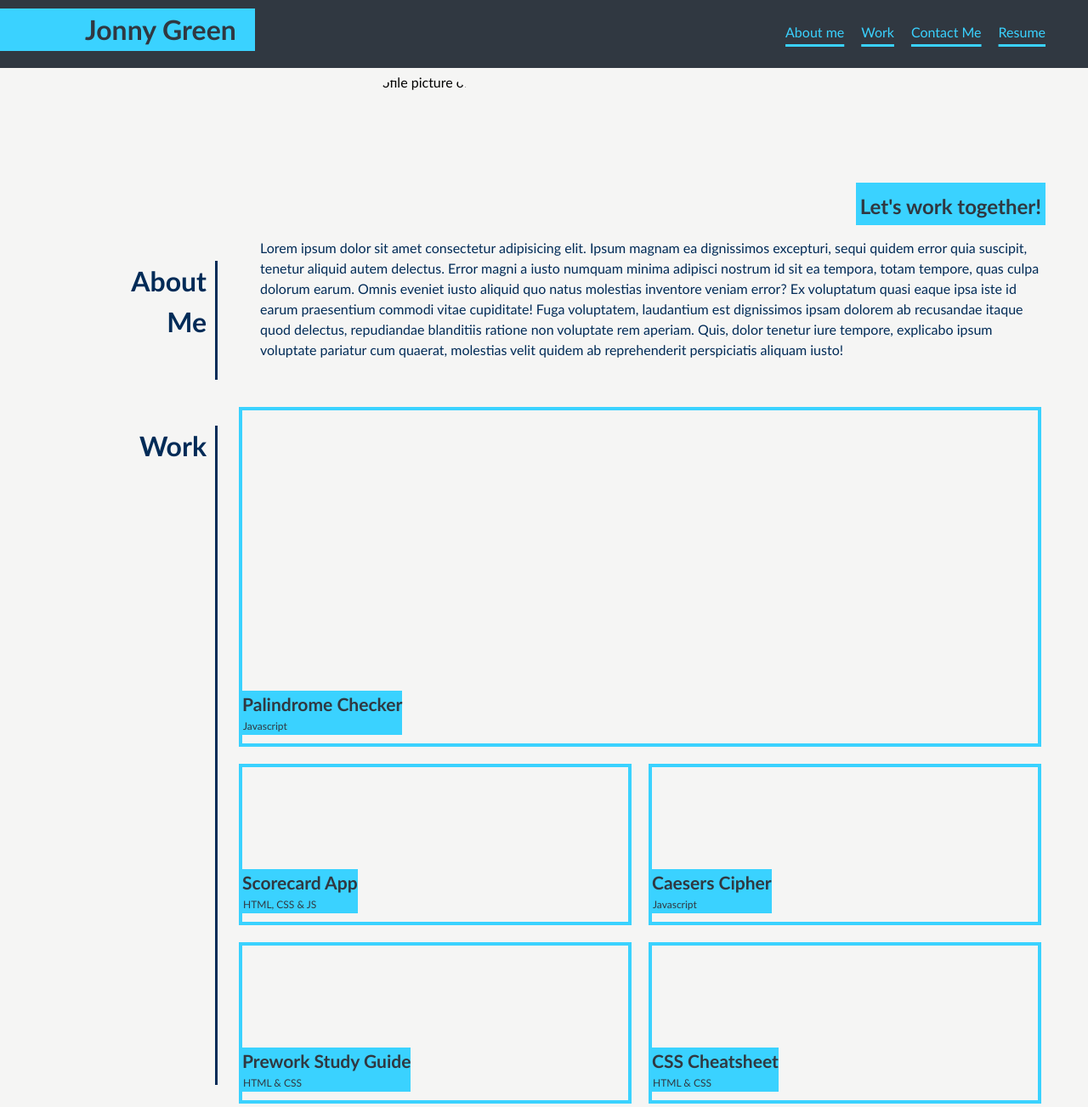
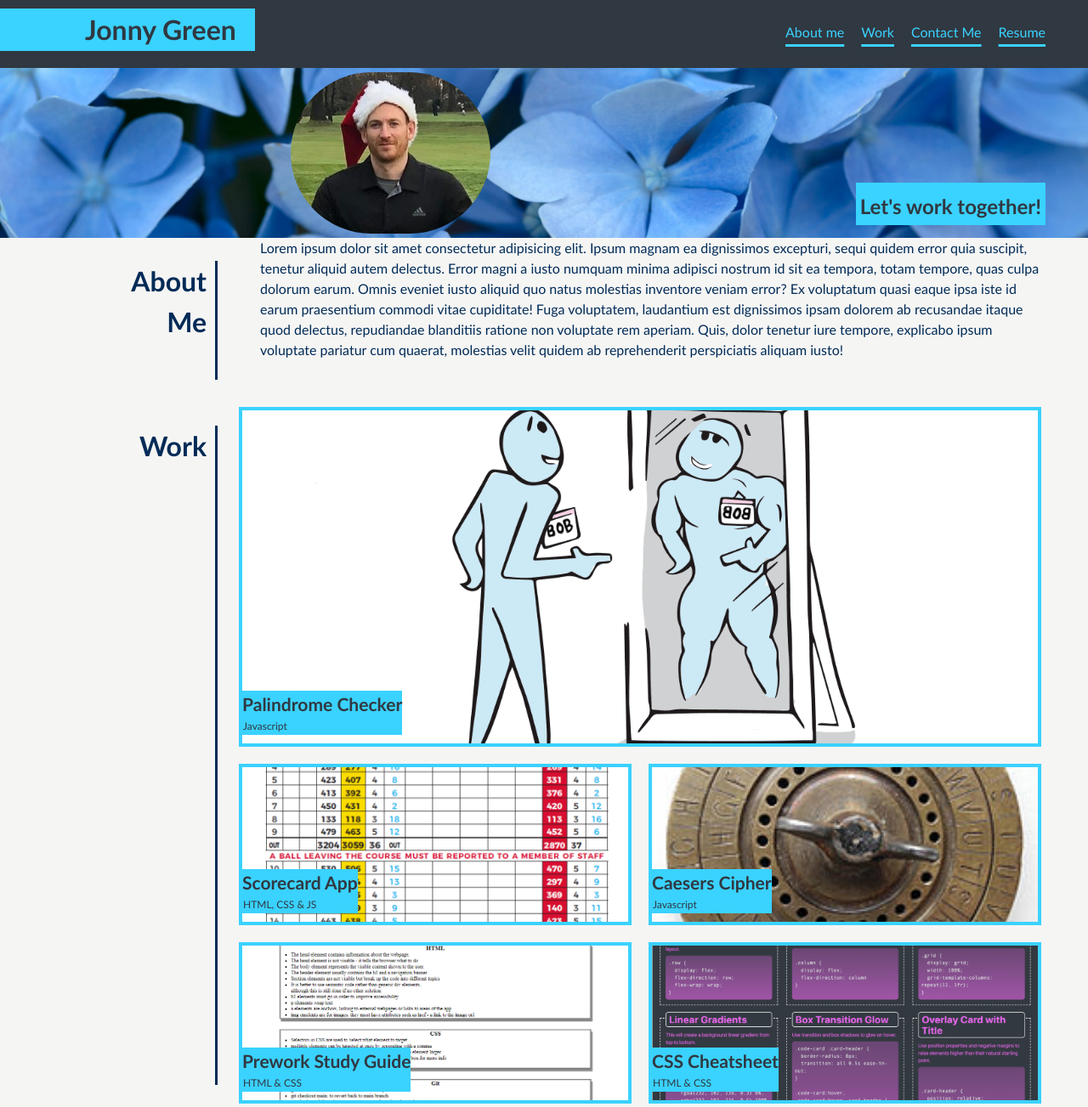
Before and after one commit to JXG052/Jon-Green-Portfolio, a plain HTML site: page index.html in a window 1280 px wide. Shown: the top 1303 px of the page at 85% size. Drawn offline with Linux system fonts and the light colour scheme; the site is published under a folder, as on GitHub Pages, so addresses that start at the root find nothing.

Commit message:
fixed image bug. removed '/' from start of src relative path

```diff
--- a/index.html
+++ b/index.html
@@ -39,7 +39,7 @@
 
 <!-- Hero banner -->
   <section class="hero-banner">
-    <img src="/images/me-xmas.jpg" alt="profile picture of me">
+    <img src="images/me-xmas.jpg" alt="profile picture of me">
     <div>
       <h2>Let's work together!</h2>
     </div>
--- a/style.css
+++ b/style.css
@@ -70,7 +70,7 @@
 
   /* Styling for Hero Banner */
   .hero-banner {
-    background-image: url(/images/flowers-background.jpg) ;
+    background-image: url(images/flowers-background.jpg) ;
     background-repeat: no-repeat;
     background-size: cover;
     height: 200px;
@@ -154,23 +154,23 @@
   }
   #p1{
     grid-area: p1;
-    background-image: url(/images/palindrome-bob.png);
+    background-image: url(images/palindrome-bob.png);
   }
   #p2{
     grid-area: p2;
-    background-image: url(/images/scorecard.png);
+    background-image: url(images/scorecard.png);
   }
   #p3{
     grid-area: p3;
-    background-image: url(/images/caesers-cipher.jpg);
+    background-image: url(images/caesers-cipher.jpg);
   }
   #p4{
     grid-area: p4;
-    background-image: url(/images/pre-work.png);
+    background-image: url(images/pre-work.png);
   }
   #p5{
     grid-area: p5;
-    background-image: url(/images/css-cheatsheet.png);
+    background-image: url(images/css-cheatsheet.png);
   }
 
   .project {
```
